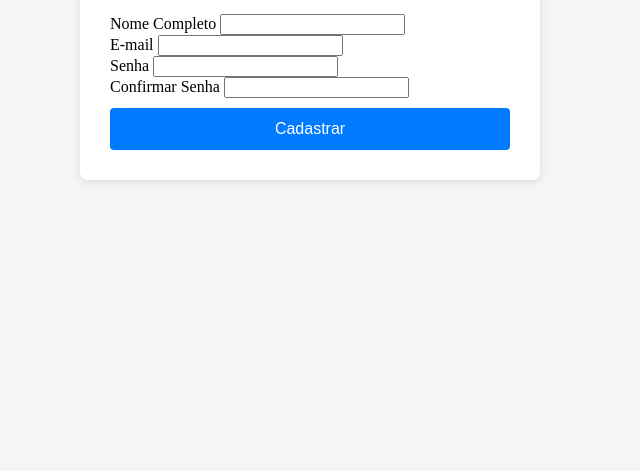
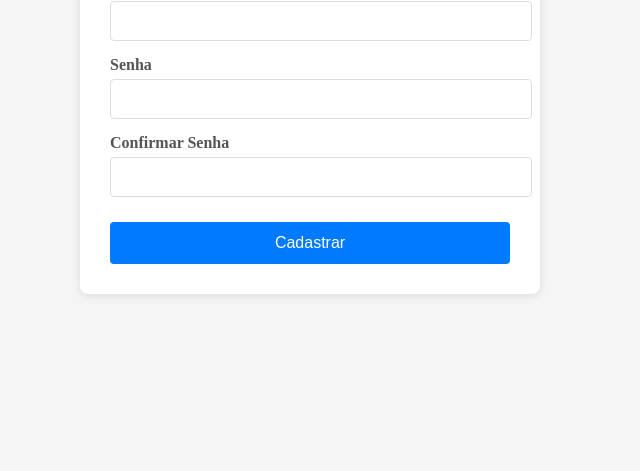
Before and after one commit to Izaeljr17/mobile, a plain HTML site: page izael/index.html in a window 1280 px wide. Shown: the part 385-856 px from the top of the page, without its empty margins (330-970 px from the left). Drawn offline with Linux system fonts and the light colour scheme.

Commit message:
Atualizar o style.css

```diff
--- a/izael/style.css
+++ b/izael/style.css
@@ -22,18 +22,18 @@ h1 {
     color: #333;
 }
 
-.form-group {
+.cadastro {
     margin-bottom: 15px;
 }
 
-.form-group label {
+.cadastro label {
     display: block;
     margin-bottom: 5px;
     font-weight: bold;
     color: #555;
 }
 
-.form-group input {
+.cadastro input {
     width: 100%;
     padding: 10px;
     border: 1px solid #ddd;
@@ -41,7 +41,7 @@ h1 {
     font-size: 16px;
 }
 
-.form-group input:focus {
+.cadastro input:focus {
     border-color: #007bff;
     outline: none;
 }
```
